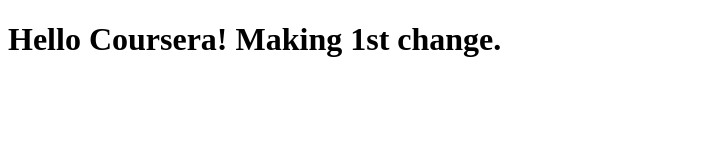
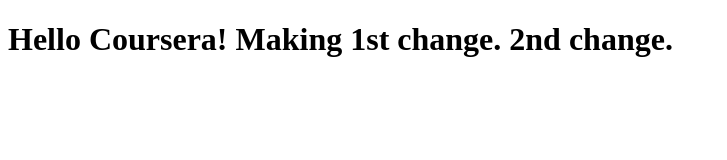
Before and after one commit to albundy007/coursera-test, a plain HTML site: page site/index.html in a window 1280 px wide. Shown: the whole page, without its empty margins (0-727 px from the left). Drawn offline with Linux system fonts and the light colour scheme.

Commit message:
2nd addition to content.

```diff
--- a/site/index.html
+++ b/site/index.html
@@ -9,6 +9,7 @@
 <body>
     <h1>
         Hello Coursera! Making 1st change.
+        2nd change.
     </h1>
 
 </body>
```
